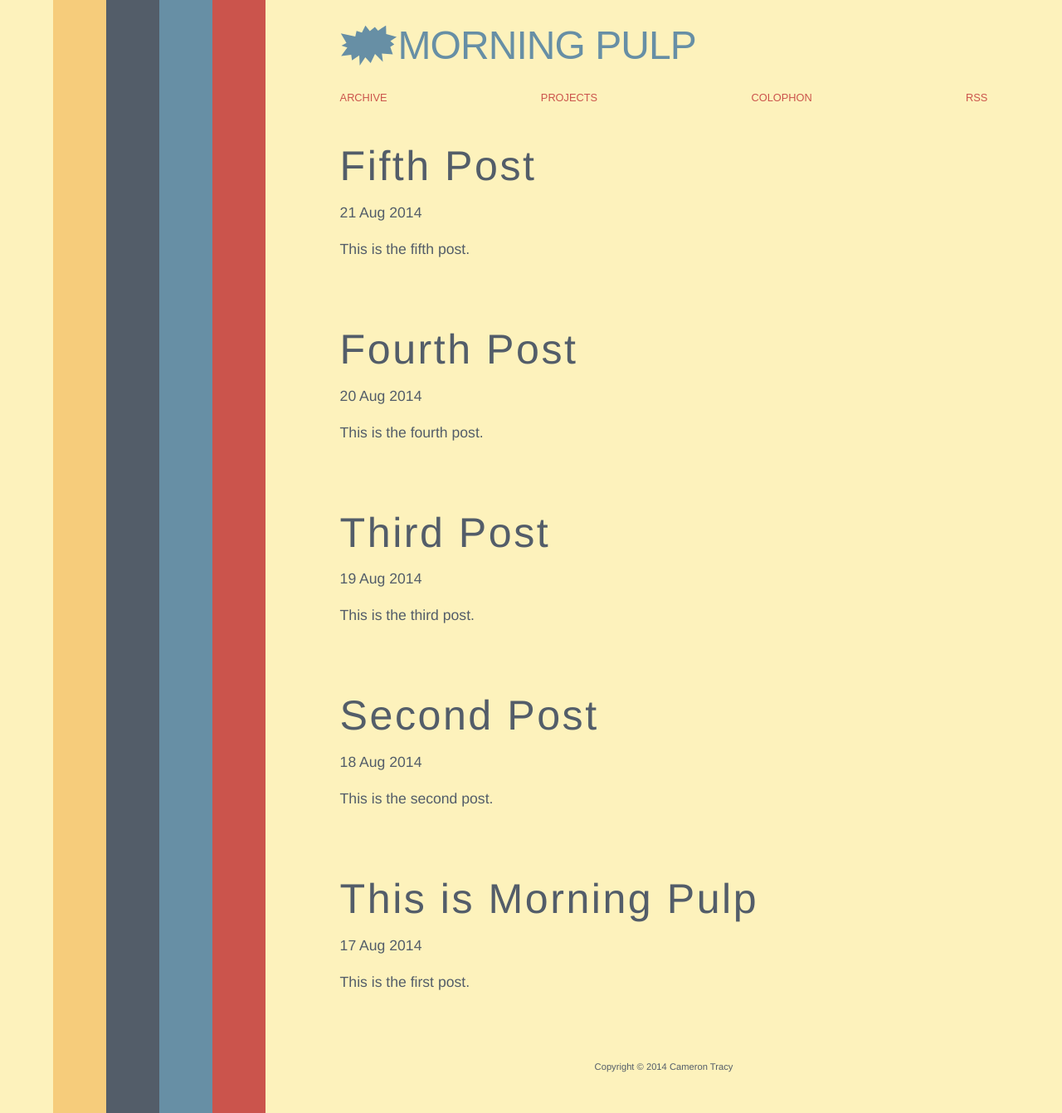
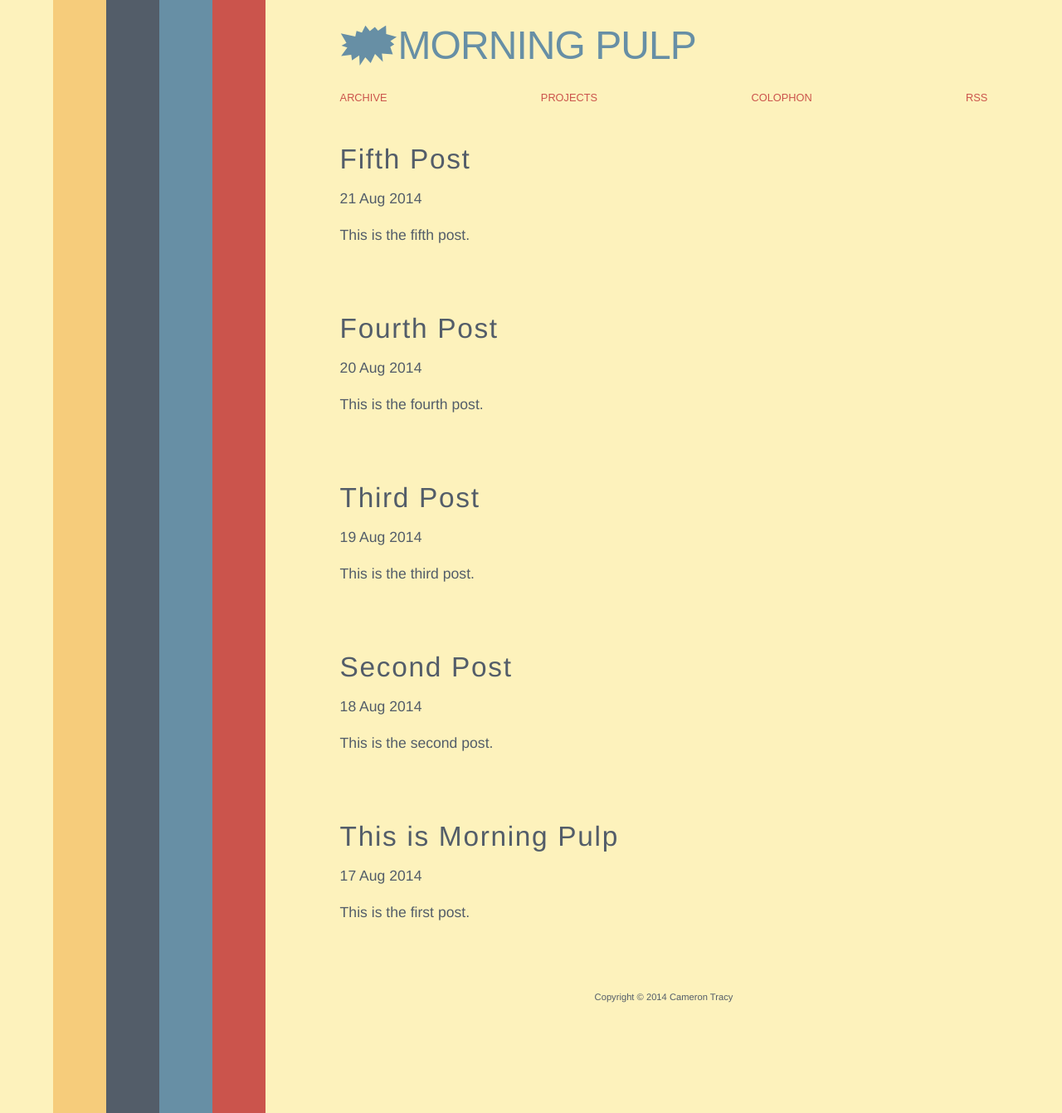
Before and after one commit to thatcameron/jekyll, a Jekyll site: the page built from index.html, in a window 1280 px wide. Shown: the whole page at 83% size. Built offline with Jekyll 4.4.1, drawn with Linux system fonts in a browser that asks for light colours; Markdown is read by kramdown in place of the engine named in the settings.

Commit message:
Testing css

```diff
--- a/css/css.css
+++ b/css/css.css
@@ -36,15 +36,15 @@ h1 {
 
 h2 {
   margin: 50px 0 0 0;
-}
-
-h2 a {
-  color: #535d69;
   font-family: "HelveticaNeue-Light", "Helvetica Neue", Helvetica, sans-serif;
   font-size: 1.9em;
   font-weight: normal;
   letter-spacing: .05em;
   line-height: 100%;
+}
+
+h2 a {
+  color: #535d69;
 }
 
 /* BEGIN HEADER */
```
